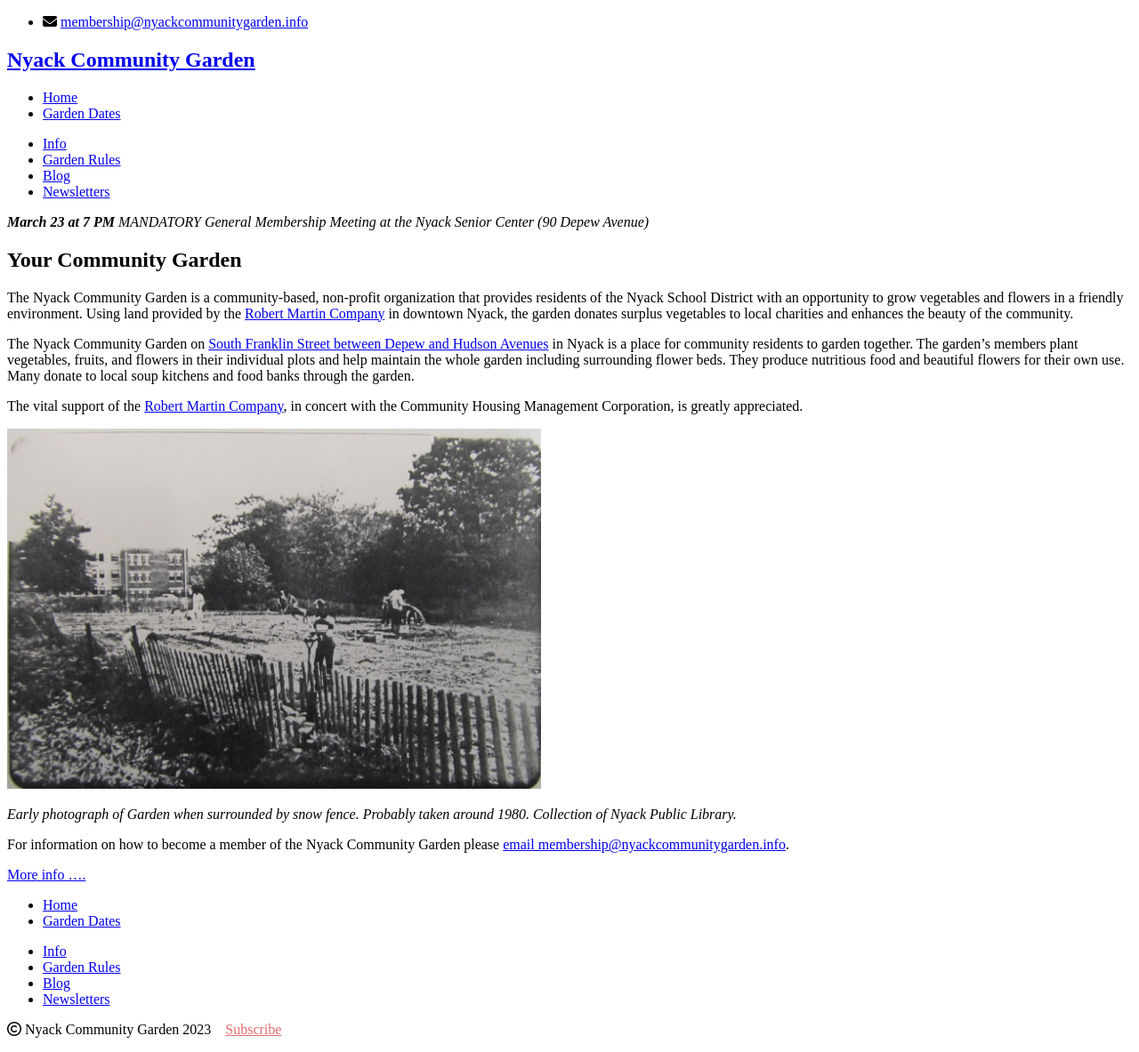
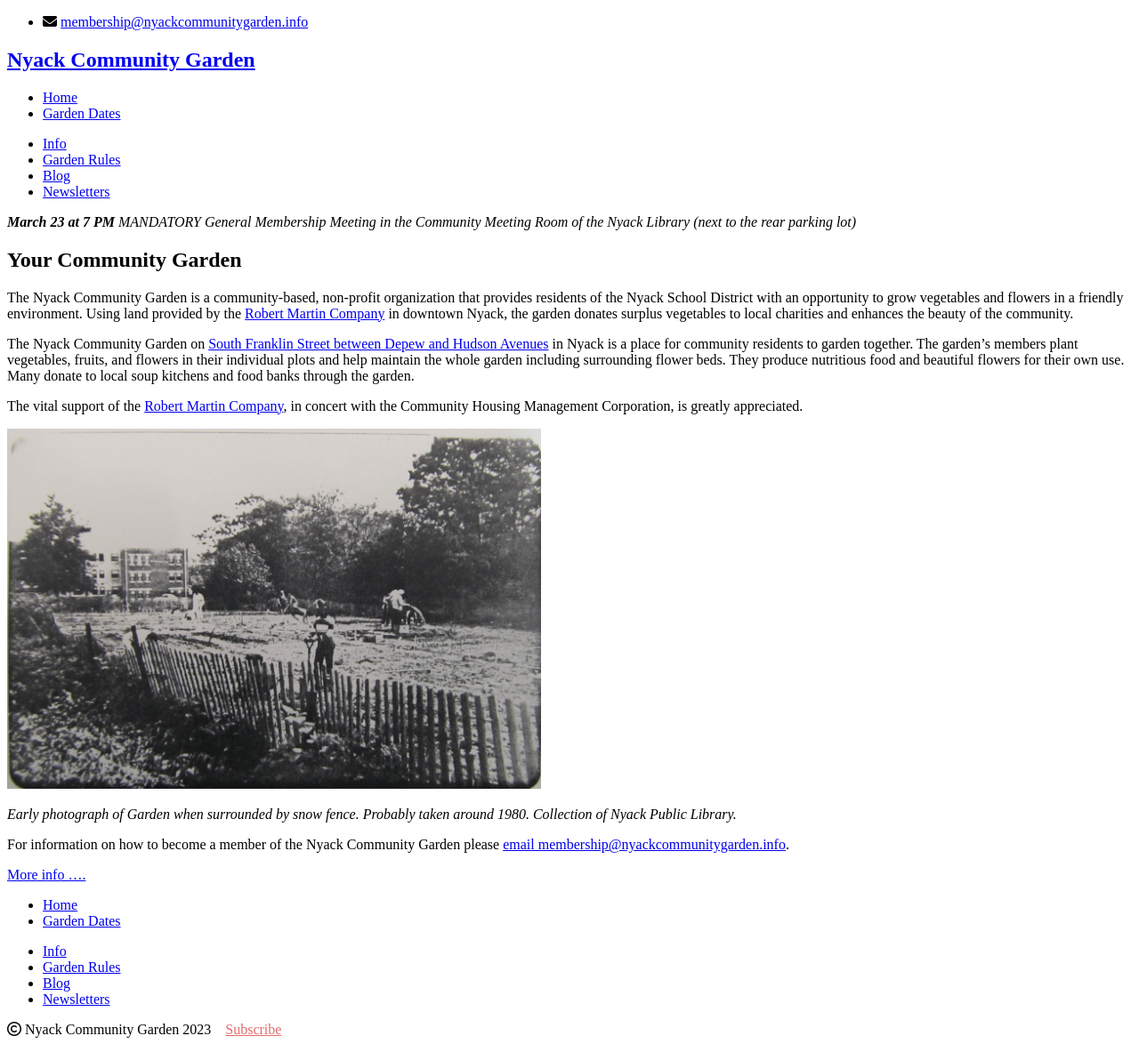
Before and after one commit to bosborne/nyackcommunitygarden, a Jekyll site: the page built from index.md, in a window 1280 px wide. Shown: the whole page at 89% size. Built offline with Jekyll 4.4.1, drawn with Linux system fonts in a browser that asks for light colours; nearby versions of some CDN libraries; library files that are not in the unit come from our copies.

Commit message:
Change location

```diff
--- a/_layouts/default.html
+++ b/_layouts/default.html
@@ -22,7 +22,8 @@
       <div class="bannerbox">
         <p>
           <i>
-            <b>March 23 at 7 PM</b> MANDATORY General Membership Meeting at the Nyack Senior Center (90 Depew Avenue)
+            <b>March 23 at 7 PM</b> MANDATORY General Membership Meeting in the Community Meeting Room of the Nyack
+            Library (next to the rear parking lot)
           </i>
           <!-- <i>
             The Staking Committee will stake the plots on <b>April 1</b> at 8 AM and the <b>Garden opens on April 2!</b>
```
